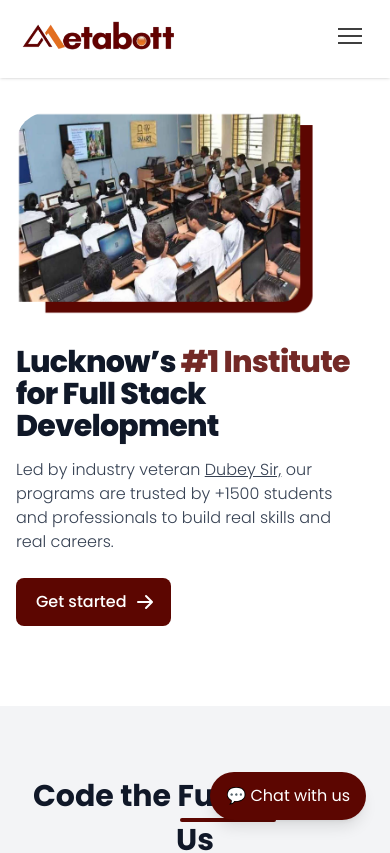
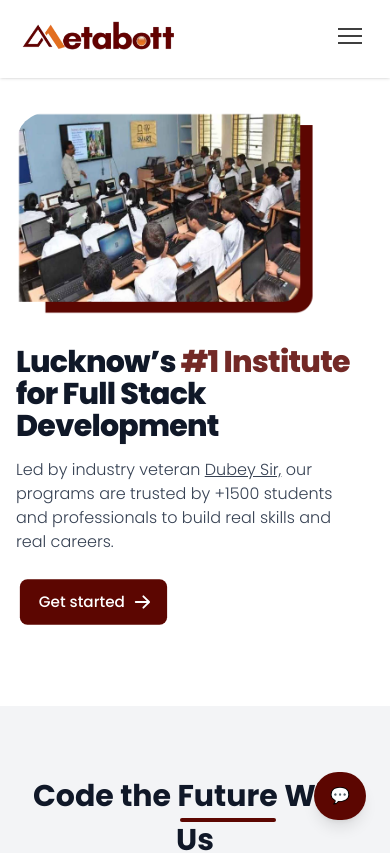
Before and after one commit to ingsunny/Metabott, a React (Vite) app: page / in a window 390 px wide. Shown: the top 853 px of the page. Built offline with nearby package versions, Linux system fonts and the light colour scheme.

Commit message:
fix: chat

```diff
--- a/src/components/Chatbase.jsx
+++ b/src/components/Chatbase.jsx
@@ -14,7 +14,7 @@ const ChatBotWidget = () => {
           onClick={toggleChat}
           className="bg-[#5c0601] text-white px-4 py-3 rounded-full shadow-lg hover:bg-[#7c0802] transition-all cursor-pointer"
         >
-          💬 Chat with us
+          💬 <span className="hidden sm:inline-block">Chat with us</span>
         </button>
       </div>
 
--- a/src/components/Hero.jsx
+++ b/src/components/Hero.jsx
@@ -19,7 +19,7 @@ const Hero = () => {
             </p>
             <Link
               to="/get-started"
-              class="inline-flex w-fit items-center justify-center px-5 py-3 mr-3 text-base font-medium text-center text-white bg-[#5c0601] hover:bg-[#660803]  rounded-lg"
+              class="inline-flex w-fit scale-95 sm:scale-100 items-center justify-center px-5 py-3 mr-3 text-base font-medium text-center text-white bg-[#5c0601] hover:bg-[#660803]  rounded-lg"
             >
               Get started
               <svg
```
